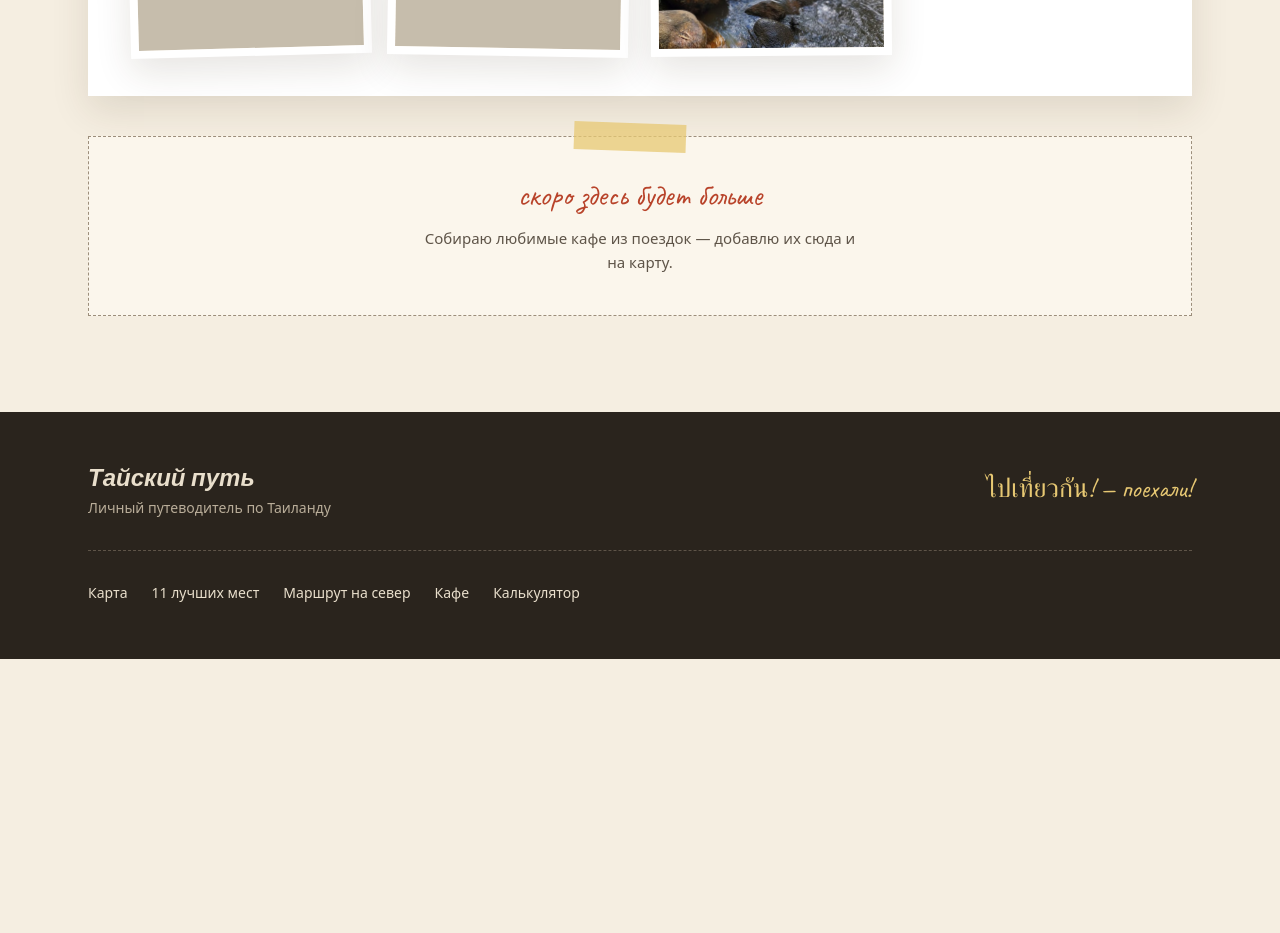
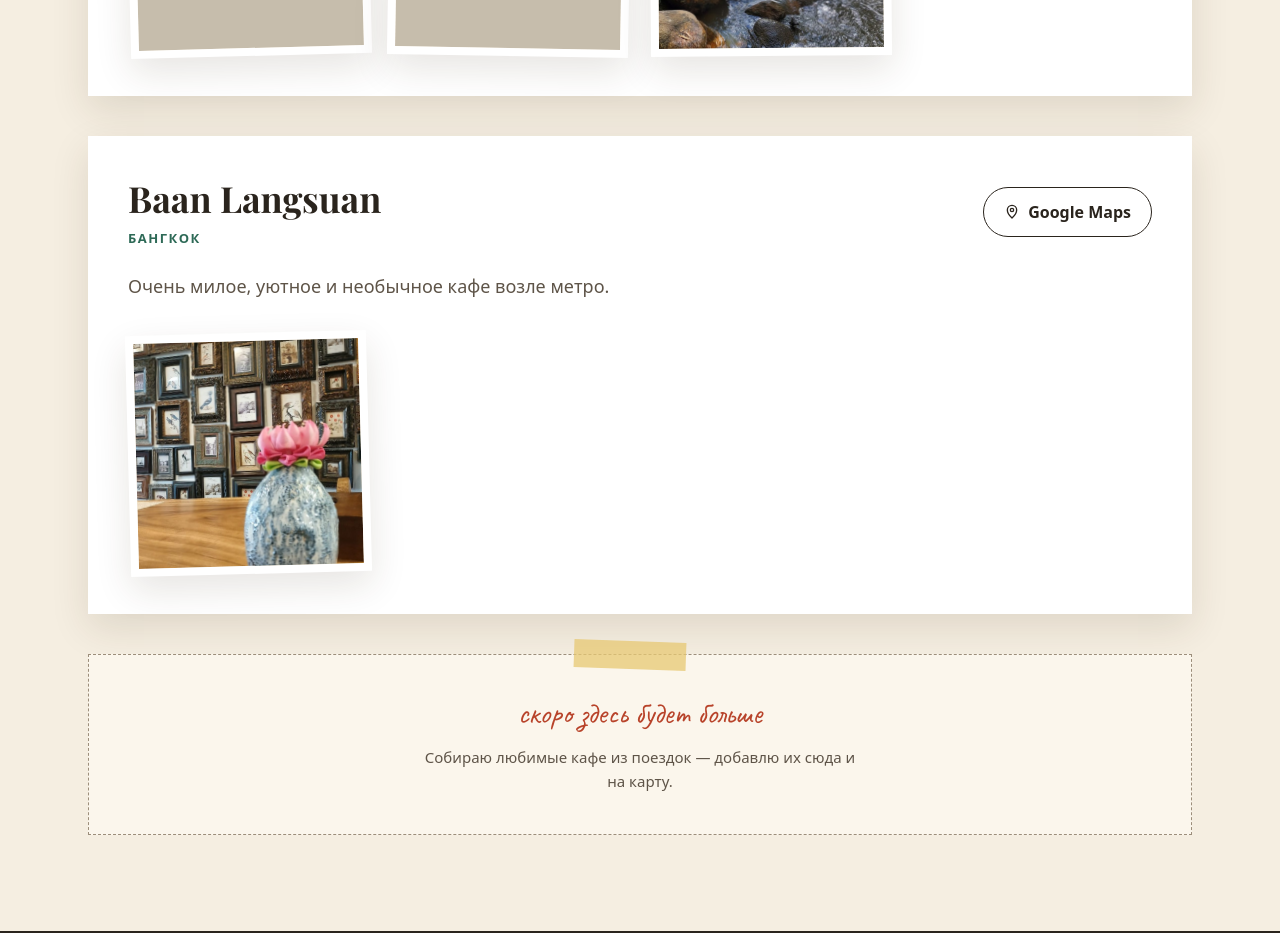
Before and after one commit to evakerrigan/thaiway, a Next.js app: page /cafes in a window 1280 px wide. Shown: the part 2220-3153 px from the top of the page. Before the commit the page ends 2879 px from the top, so only its background shows below. Built offline with nearby package versions, Linux system fonts and the light colour scheme; no server answers; grey boxes are pictures that could not be loaded; a web font is replaced by a local one.

Commit message:
content: add Baan Langsuan cafe

```diff
--- a/src/shared/data/cafes.ts
+++ b/src/shared/data/cafes.ts
@@ -39,4 +39,16 @@ export const CAFES: Place[] = [
       { type: 'image', src: '/cafes/vana-tara-river.jpg', alt: 'Горная река с камнями у кафе Vana Tara' },
     ],
   },
+  {
+    id: 'baan-langsuan',
+    name: 'Baan Langsuan',
+    region: 'Бангкок',
+    category: 'cafe',
+    coordinates: { lat: 13.7418412, lng: 100.5435946 },
+    googleMapsUrl: 'https://maps.app.goo.gl/tMFXW7PdXtwYNSJa8',
+    description: 'Очень милое, уютное и необычное кафе возле метро.',
+    media: [
+      { type: 'image', src: '/cafes/baan-langsuan.jpg', alt: 'Стена из картин в резных рамах и ваза с цветком лотоса в кафе Baan Langsuan' },
+    ],
+  },
 ];
```
Also changed, not shown: public/cafes/baan-langsuan.jpg (added).
